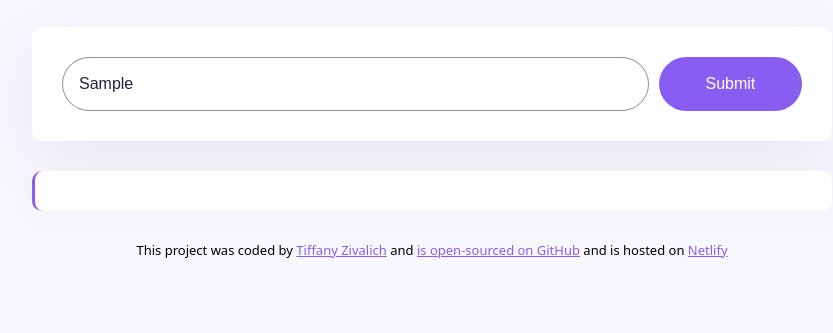
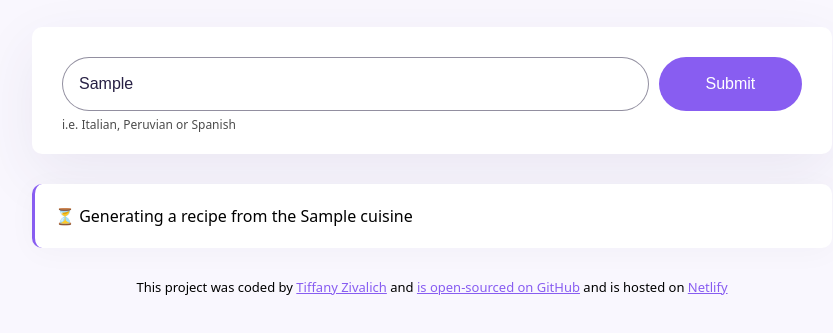
Before and after one commit to SmilingonCMD/ai-recipe-generator, a plain HTML site: page index.html in a window 1280 px wide. Both pictures are taken after typing "Sample" into the empty fields and a click on the input 938 px from the left and 201 px from the top of the page. Shown: the part 117-450 px from the top of the page, without its empty margins (208-1041 px from the left). Drawn offline with nearby package versions, Linux system fonts and the light colour scheme; no server answers.

Commit message:
Improved the user experience

```diff
--- a/index.html
+++ b/index.html
@@ -14,10 +14,11 @@
         <h1>AI Recipe Generator</h1>
       </header>
       <main>
+        <div class="form-container">
           <form id="recipe-generator-form">
             <input
               type="text"
-            placeholder="Enter cuisine..."
+              placeholder="Enter a type of cuisine..."
               autofocus
               required
               autocomplete="off"
@@ -26,8 +27,9 @@
             />
             <input type="submit" class="submit-button" />
           </form>
-
-        <div class="recipe" id="recipe"></div>
+          <div class="example">i.e. Italian, Peruvian or Spanish</div>
+        </div>
+        <div class="recipe hidden" id="recipe"></div>
       </main>
       <footer>
         This project was coded by
--- a/src/index.js
+++ b/src/index.js
@@ -18,6 +18,10 @@ function generateRecipe(event) {
     "You are a cuisine expert that has travelled all over the world. You know the best recipe for each country. Please generate only one simple recipe. Keep ingredients and instructions seperate. Only provide recipe in basic html format. Please make title an <h2>. Please include `by Foody AI` inside <em> element after the recipe title on a seperate line. Make sure to follow the user instructions";
   let apiUrl = `https://api.shecodes.io/ai/v1/generate?prompt=${prompt}&context=${context}&key=${apiKey}`;
 
+  let recipeElement = document.querySelector("#recipe");
+  recipeElement.classList.remove("hidden");
+  recipeElement.innerHTML = `<div class="generating">⏳ Generating a recipe from the ${userInput.value} cuisine</div>`;
+
   console.log("Generating a recipe");
   console.log(`Prompt: ${prompt}`);
   console.log(`Context: ${context}`);
--- a/src/style.css
+++ b/src/style.css
@@ -29,13 +29,22 @@ h2 {
   font-size: 34px;
 }
 
-form {
-  padding: 30px;
+.form-container {
+  padding: 30px 30px 20px 30px;
   background-color: white;
   border-radius: 10px;
-  display: flex;
   box-shadow: 0px 20px 60px rgba(65, 50, 100, 0.08);
   margin-bottom: 30px;
+}
+
+form {
+  display: flex;
+}
+.example {
+  line-height: 1.5;
+  margin-top: 5px;
+  font-size: 12px;
+  opacity: 0.7;
 }
 
 em {
@@ -75,6 +84,20 @@ em {
   border-radius: 10px;
 }
 
+.hidden {
+  display: none;
+}
+
+.generating {
+  animation: blink-animation 1s steps(5, start) infinite;
+}
+
+@keyframes blink-animation {
+  to {
+    visibility: hidden;
+  }
+}
+
 footer {
   text-align: center;
   font-size: 13px;
```
Lines whose indentation alone changed are shown as unchanged.
